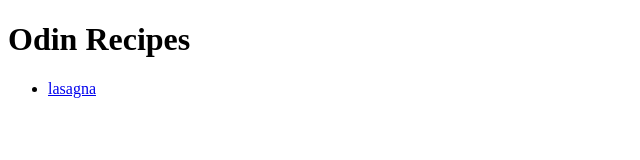
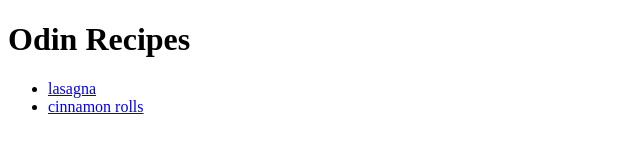
Before and after one commit to hallololo/odin-recipes, a plain HTML site: page index.html in a window 1280 px wide. Shown: the whole page, without its empty margins (0-640 px from the left). Drawn offline with Linux system fonts and the light colour scheme.

Commit message:
index.html

```diff
--- a/index.html
+++ b/index.html
@@ -10,6 +10,7 @@
     <h1>Odin Recipes</h1>
     <ul>
         <li><a href="./recipes/lasagna.html">lasagna</a></li>
+        <li><a href="./recipes/cinnamonroll.html">cinnamon rolls</a></li>
     </ul>
 
 </body>
```
